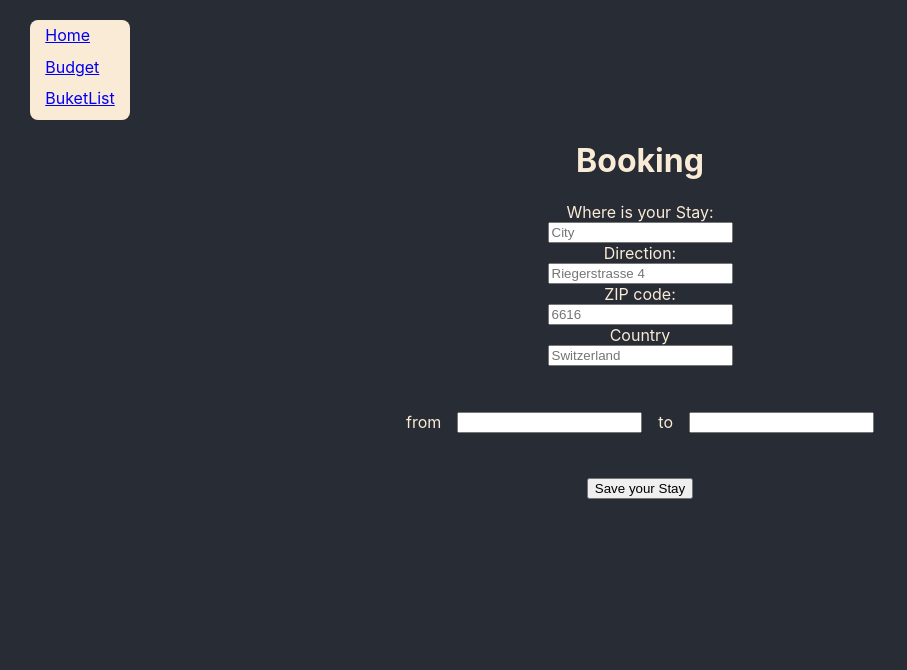
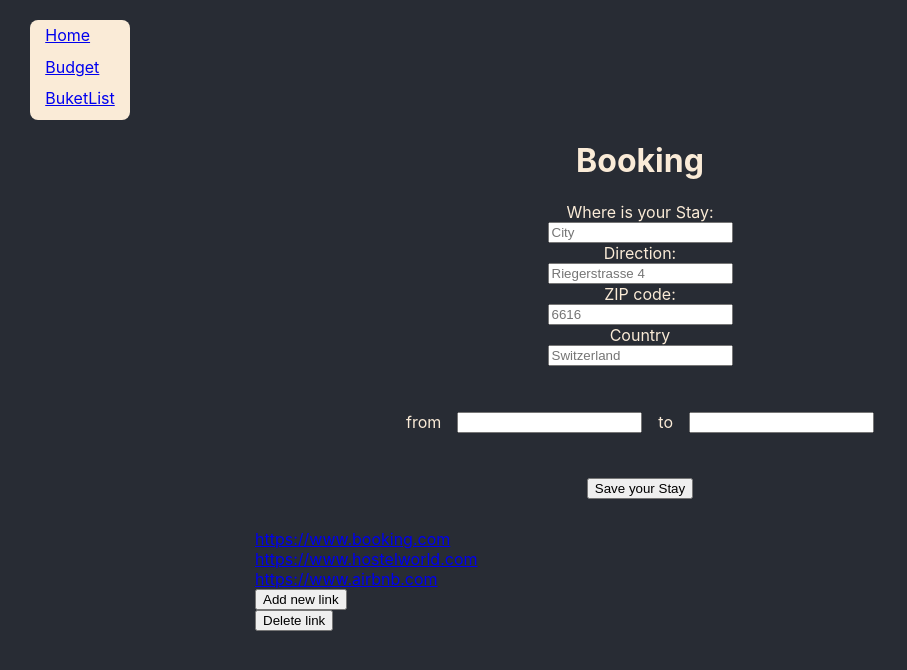
Before and after one commit to nmarforio/gio-travelapp, a React (Create React App) app: page /Booking in a window 1280 px wide. Shown: the top 670 px of the page, without its empty margins (0-907 px from the left). Built offline with nearby package versions, Linux system fonts and the light colour scheme.

Commit message:
add some link for the booking

```diff
--- a/src/App.css
+++ b/src/App.css
@@ -1,11 +1,14 @@
+@media (prefers-reduced-motion: no-preference) {
+}
+
+
+/* MENUPAGE */
 .Home {
   text-align: center;
   display: grid;
   height: 100vh;
 }
 
-@media (prefers-reduced-motion: no-preference) {
-}
 .menu {
   display: grid;
   margin-left: 30px;
@@ -26,6 +29,8 @@
   justify-content: center;
   font-size: calc(10px + 2vmin);
 }
+
+/* BUDGETPAGE */
 .budget {
   background-color: #282c34;
   display: grid;
@@ -42,6 +47,7 @@
   justify-items: center;
 }
 
+/* BOOKINGPAGE */
 .booking {
   display: grid;
   justify-content: center;
@@ -61,6 +67,18 @@
 .bookingButton {
   margin-top: 30px;
 }
+.bookingLinks{
+  display: flex;
+  flex-direction: column;
+  align-items: flex-start;
+  margin-top: 30px;
+  margin-bottom: 30px;
+  width:800px;
+  margin-left: 30px;
+}
+
+
+/* BUKETLISTPAGE */
 .activitiesForm {
   display: grid;
   justify-content: center;
--- a/src/routes/Booking.tsx
+++ b/src/routes/Booking.tsx
@@ -23,6 +23,9 @@ function Booking() {
     const countryInput = document.getElementById("country") as HTMLInputElement
     setCountry(countryInput?.value)
   }
+
+  const linkBooking: Array<string> = ["https://www.booking.com","https://www.hostelworld.com","https://www.airbnb.com"]
+
 
   return (
     <>
@@ -67,6 +70,15 @@ function Booking() {
           Save your Stay
         </button>
       </form>
+      <div className="bookingLinks">
+      {linkBooking.map((link)=>{
+        return (
+          <a href={link}>{link}</a>
+        )
+      })}
+      <button>Add new link</button>
+      <button>Delete link</button>
+      </div>
     </div>
     </>
   );
```
